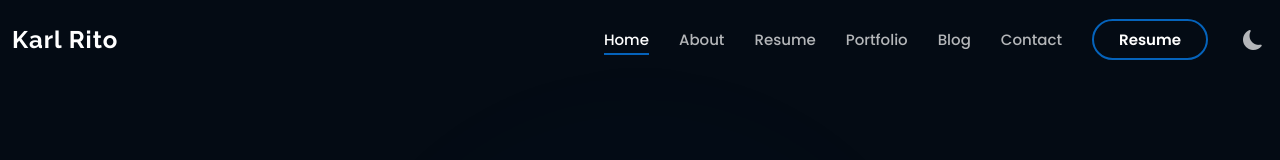
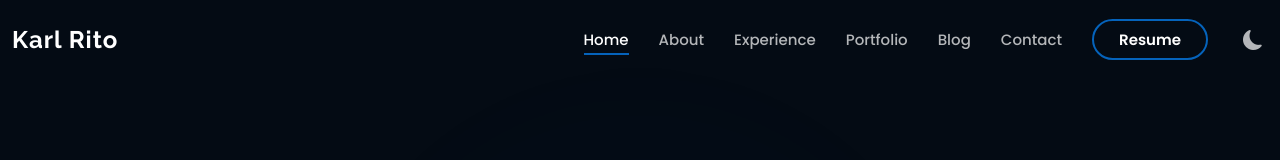
Before and after one commit to Karllouise-code/karlrito-portfolio, a Vue app: page / in a window 1280 px wide. Shown: the top 160 px of the page. Built offline with nearby package versions, Linux system fonts and the light colour scheme.

Commit message:
feat: Update resume nav item label to 'Experience'

```diff
--- a/src/components/Header.vue
+++ b/src/components/Header.vue
@@ -55,7 +55,7 @@ export default {
     const navItems = ref([
       { id: "home", name: "Home", hash: "#hero", active: true },
       { id: "about", name: "About", hash: "#about", active: false },
-      { id: "resume", name: "Resume", hash: "#resume", active: false },
+      { id: "resume", name: "Experience", hash: "#resume", active: false },
       { id: "portfolio", name: "Portfolio", hash: "#portfolio", active: false },
       { id: "blog", name: "Blog", path: "/blog", active: false },
       { id: "contact", name: "Contact", hash: "#contact", active: false },
```
